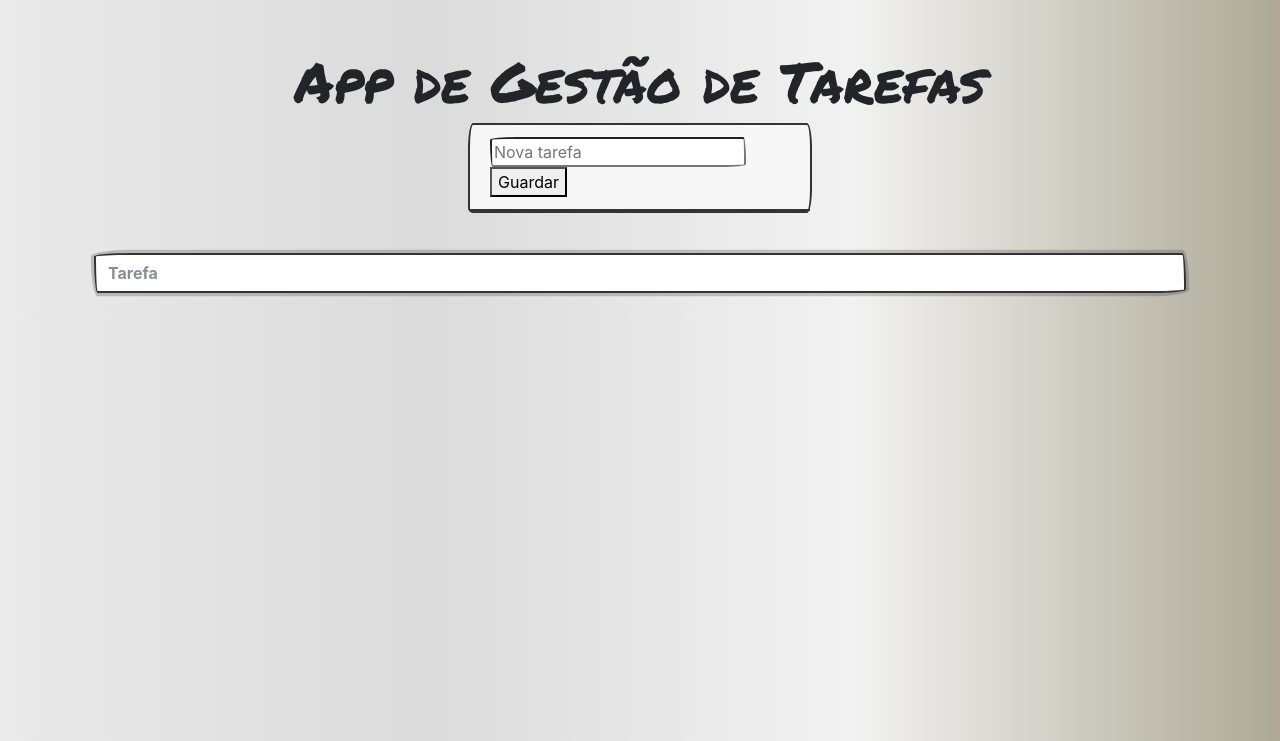
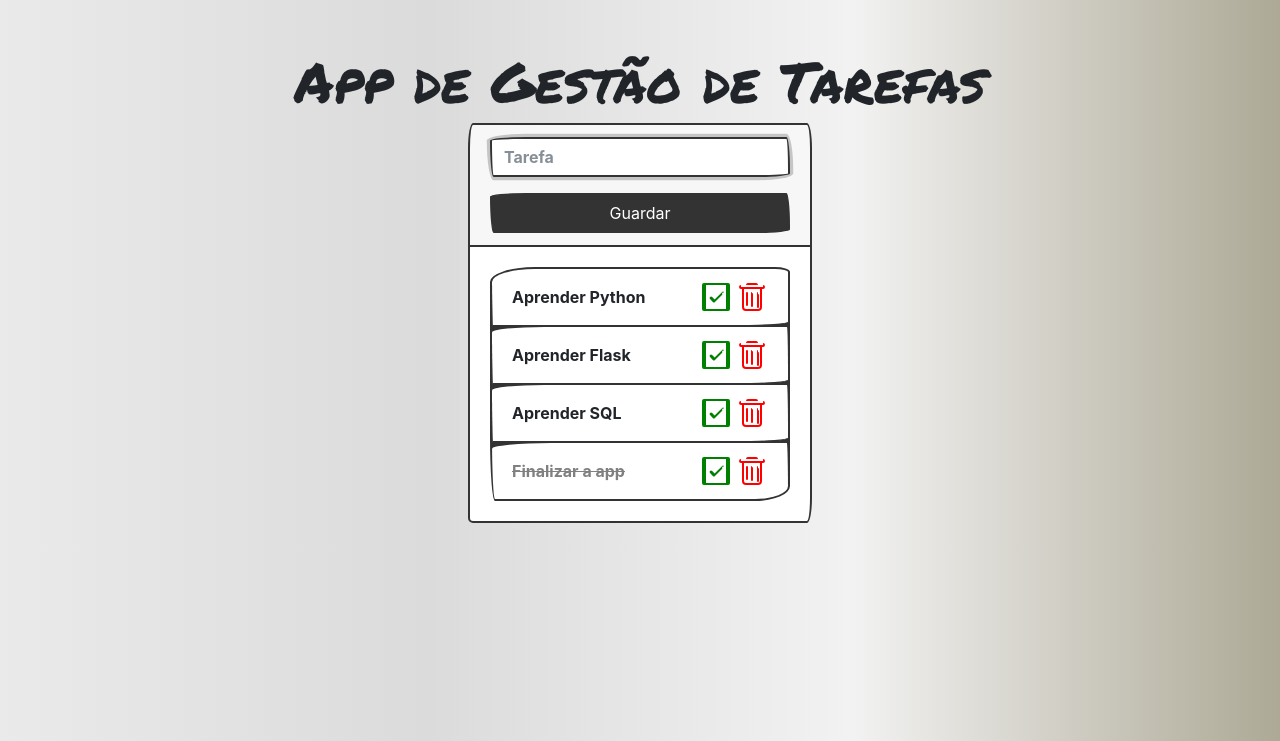
Before and after one commit to jeffersonprg/taskmanager, a Flask app: page / in a window 1280 px wide. Shown: the top 741 px of the page. Run offline with Flask 3, Linux system fonts and the light colour scheme; data comes from the database, SQL or seed files in the repository; some libraries are stand-ins or nearby versions; some web fonts are replaced.

Commit message:
projeto task manager finalizado

```diff
--- a/app.py
+++ b/app.py
@@ -1,44 +1,53 @@
-from flask import Flask, render_template, request, redirect, url_for
+from flask import Flask, render_template, request,  redirect, url_for
 from flask_sqlalchemy import SQLAlchemy
 
-app = Flask(__name__)  # Servidor web Flask
+app = Flask(__name__)
+app.secret_key = "1234"  # Chave secreta para proteger sessões e cookies
 
-# Caminho correto do banco de dados
-app.config['SQLALCHEMY_DATABASE_URI'] = "sqlite:///tarefas.db"
+# Corrigido: banco de dados na mesma pasta do app
+app.config['SQLALCHEMY_DATABASE_URI'] = "sqlite:///C:/Users/Gebruiker/PycharmProjects/GestordeTarefas1/database/tarefas.db"
 app.config['SQLALCHEMY_TRACK_MODIFICATIONS'] = False
 
-db = SQLAlchemy(app)  # Inicializa a conexão com o banco de dados
+db = SQLAlchemy(app)
 
-# Definição do modelo da tabela de tarefas
-# Cada tarefa tem um ID, conteúdo e status de concluída
 class Tarefa(db.Model):
     __tablename__ = "tarefas"
-
     id = db.Column(db.Integer, primary_key=True)
     conteudo = db.Column(db.String(200), nullable=False)
     feita = db.Column(db.Boolean, default=False)
-
 
 with app.app_context():
     db.create_all()
     db.session.commit()
 
-# Página principal
 @app.route('/')
 def home():
-    return render_template("index.html")
+    todas_as_tarefas = Tarefa.query.all()
+    return render_template("index.html", lista_de_tarefas=todas_as_tarefas)
 
-# Rota para criar tarefa
-@app.route('/criar', methods=['POST'])
+@app.route('/criar-tarefa', methods=['POST'])
 def criar():
-    conteudo = request.form.get('conteudo_tarefa')
-    if not conteudo:
-        return 'Conteúdo inválido', 400
+    try:
+        conteudo_tarefa = request.form['conteudo_tarefa']
+    except KeyError:
+        return "Erro: chave 'conteudo_tarefa' não encontrada no formulário.", 400
 
-    nova_tarefa = Tarefa(conteudo=conteudo, feita=False)
-    db.session.add(nova_tarefa)
+    tarefa = Tarefa(conteudo=conteudo_tarefa, feita=False)
+    db.session.add(tarefa)
+    db.session.commit()
+    return redirect(url_for('home')) # Redireciona-nos à função home()
+@app.route('/eliminar-tarefa/<id>')
+def eliminar(id):
+    tarefa = Tarefa.query.filter_by(id=int(id)).delete() # Pesquisa-se dentro da base de dados, aquele registro cujo id coincida com o proporcionado peloparâmetro da rota. Quando se encontrar elimina-se
+    db.session.commit() # Executar a operação pendente da base de dados
+    return redirect(url_for('home'))
+@app.route('/tarefa-feita/<id>')
+def tarefa_feita(id):
+    tarefa = Tarefa.query.filter_by(id=int(id)).first()
+    tarefa.feita = not(tarefa.feita)
     db.session.commit()
     return redirect(url_for('home'))
 
+
 if __name__ == '__main__':
     app.run(debug=True)
--- a/static/main.css
+++ b/static/main.css
@@ -1,12 +1,16 @@
 body {
-        .titulo {
-            font-family: "Permanent Marker", serif;
-            font-weight: 400;
-            font-style: normal;
+    background: #ADA996;
+    background: -webkit-linear-gradient(to right, #EAEAEA, #DBDBDB, #F2F2F2, #ADA996);
+    background: linear-gradient(to right, #EAEAEA, #DBDBDB, #F2F2F2, #ADA996);
 }
 
-    background: #ADA996;  /* fallback for old browsers */
-    background: -webkit-linear-gradient(to right, #EAEAEA, #DBDBDB, #F2F2F2, #ADA996);  /* Chrome 10-25, Safari 5.1-6 */
-    background: linear-gradient(to right, #EAEAEA, #DBDBDB, #F2F2F2, #ADA996); /* W3C, IE 10+/ Edge, Firefox 16+, Chrome 26+, Opera 12+, Safari 7+ */
+.titulo {
+    font-family: "Permanent Marker", cursive;
+    font-weight: 400;
+    font-style: normal;
+}
 
+.tarefa_feita {
+    text-decoration: line-through;
+    color: gray; /* Opcional: deixar o texto um pouco desativado */
 }
--- a/templates/index.html
+++ b/templates/index.html
@@ -4,38 +4,79 @@
     <meta charset="UTF-8">
     <title>Gestor de Tarefas</title>
 
-
-
-    <!----Bootstrap---->
+    <!-- Bootstrap -->
     <link href="https://cdn.jsdelivr.net/npm/bootstrap@5.3.3/dist/css/bootstrap.min.css" rel="stylesheet" integrity="sha384-QWTKZyjpPEjISv5WaRU9OFeRpok6YctnYmDr5pNlyT2bRjXh0JMhjY6hW+ALEwIH" crossorigin="anonymous">
     <link rel="stylesheet" href="https://cdn.jsdelivr.net/npm/bootswatch@4.5.2/dist/sketchy/bootstrap.min.css" integrity="sha384-RxqHG2ilm4r6aFRpGmBbGTjsqwfqHOKy1ArsMhHusnRO47jcGqpIQqlQK/kmGy9R" crossorigin="anonymous">
-    <!----Google fonts--->
+
+    <!-- Google Fonts -->
     <link rel="preconnect" href="https://fonts.googleapis.com">
     <link rel="preconnect" href="https://fonts.gstatic.com" crossorigin>
     <link href="https://fonts.googleapis.com/css2?family=Permanent+Marker&display=swap" rel="stylesheet">
-    <!----Folha de estilo---->
+
+    <!-- CSS personalizado -->
     <link rel="stylesheet" href="{{ url_for('static', filename='main.css') }}">
+
+    <!-- Font Awesome -->
+    <link href="https://stackpath.bootstrapcdn.com/font-awesome/4.7.0/css/font-awesome.min.css" rel="stylesheet" integrity="sha384-wvfXpqpZZVQGK6TAh5PVlGOfQNHSoD2xbE+QkPxCAFlNEevoEH3Sl0sibVcOQVnN" crossorigin="anonymous">
 </head>
 <body>
+
 <main class="container p-4">
     <h1 class="display-4 text-center mt-4 titulo">App de Gestão de Tarefas</h1>
     <div class="row">
-    <div class="col-md-4 offset-md-4 my-auto"> <!--Este div vai ocupar 4
-        colunas do espaço (centrado)-->
-        <div class="card"> <!--Criação do objeto card-->
+        <div class="col-md-4 offset-md-4 my-auto">
+            <div class="card">
                 <div class="card-header">
-        <form action="/criar" method="POST">
-    <input type="text" name="conteudo_tarefa" placeholder="Nova tarefa" required>
-    <button type="submit">Guardar</button>
+                    {% with messages = get_flashed_messages(with_categories=true) %}
+                    {% if messages %}
+                    <div class="mt-3">
+                    {% for category, message in messages %}
+                    <div class="alert alert-{{ category }}" role="alert">
+                    {{ message }}
+                    </div>
+                    {% endfor %}
+                </div>
+                    {% endif %}
+                    {% endwith %}
+
+                    <form action="/criar-tarefa" method="post">
+                        <div class="form-group">
+                            <input type="text" name="conteudo_tarefa" placeholder="Tarefa" class="form-control" autofocus>
+                        </div>
+                        <button type="submit" class="btn btn-primary btn-block mt-2">Guardar</button>
                     </form>
                 </div>
-    </div>
                 <div class="card-body">
+                    <ul class="list-group">
+                        {% for tarefa in lista_de_tarefas %}
+                        <li class="list-group-item d-flex justify-content-between align-items-center">
+                            <span class="{% if tarefa.feita==true %} tarefa_feita {% endif %}">
+                            {{ tarefa.conteudo }}
+                            </span>
+                            <span>
+                                <!-- Botão concluir -->
+                                <a href="/tarefa-feita/{{ tarefa.id }}" style="text-decoration:none" aria-label="tarefa feita">
+                                    <svg xmlns="http://www.w3.org/2000/svg" width="2em" height="2em" fill="green" class="bi bi-check2-square" viewBox="0 0 16 16">
+                                        <path d="M14 1a1 1 0 0 1 1 1v12a1 1 0 0 1-1 1H2a1 1 0 0 1-1-1V2a1 1 0 0 1 1-1h12zm-1 1H3v12h10V2z"/>
+                                        <path d="M10.97 5.97a.75.75 0 0 1 0 1.06L7.477 10.53a.75.75 0 0 1-1.06 0L5.03 9.06a.75.75 0 1 1 1.06-1.06l1.222 1.222 3.657-3.657a.75.75 0 0 1 1.06 0z"/>
+                                    </svg>
+                                </a>
+                                <!-- Botão deletar -->
+                                <a href="/eliminar-tarefa/{{ tarefa.id }}" style="text-decoration:none" aria-label="eliminar tarefa">
+                                    <svg xmlns="http://www.w3.org/2000/svg" width="2em" height="2em" fill="red" class="bi bi-trash" viewBox="0 0 16 16">
+                                        <path d="M5.5 5.5a.5.5 0 0 1 .5.5v6a.5.5 0 0 1-1 0V6a.5.5 0 0 1 .5-.5zm2.5.5a.5.5 0 0 1 .5.5v6a.5.5 0 0 1-1 0V6a.5.5 0 0 1 .5-.5zm3 .5a.5.5 0 0 1 .5.5v6a.5.5 0 0 1-1 0V6a.5.5 0 0 1 .5-.5z"/>
+                                        <path fill-rule="evenodd" d="M14.5 3a1 1 0 0 1-1 1H13v9a2 2 0 0 1-2 2H5a2 2 0 0 1-2-2V4H2.5a1 1 0 0 1 0-2H5a1 1 0 0 1 1-1h4a1 1 0 0 1 1 1h2.5a1 1 0 0 1 1 1zM4.118 4 4 4.059V13a1 1 0 0 0 1 1h6a1 1 0 0 0 1-1V4.059L11.882 4H4.118zM2.5 3V2h11v1h-11z"/>
+                                    </svg>
+                                </a>
+                            </span>
+                        </li>
+                        {% endfor %}
+                    </ul>
                 </div>
             </div>
         </div>
-    <input type="text" name="conteúdo_tarefa" placeholder="Tarefa"
-class="form-control" autofocus>
+    </div>
 </main>
+
 </body>
 </html>
```
Also changed, not shown: database/tarefas.db, instance/tarefas.db (deleted). Lines whose indentation alone changed are shown as unchanged.
